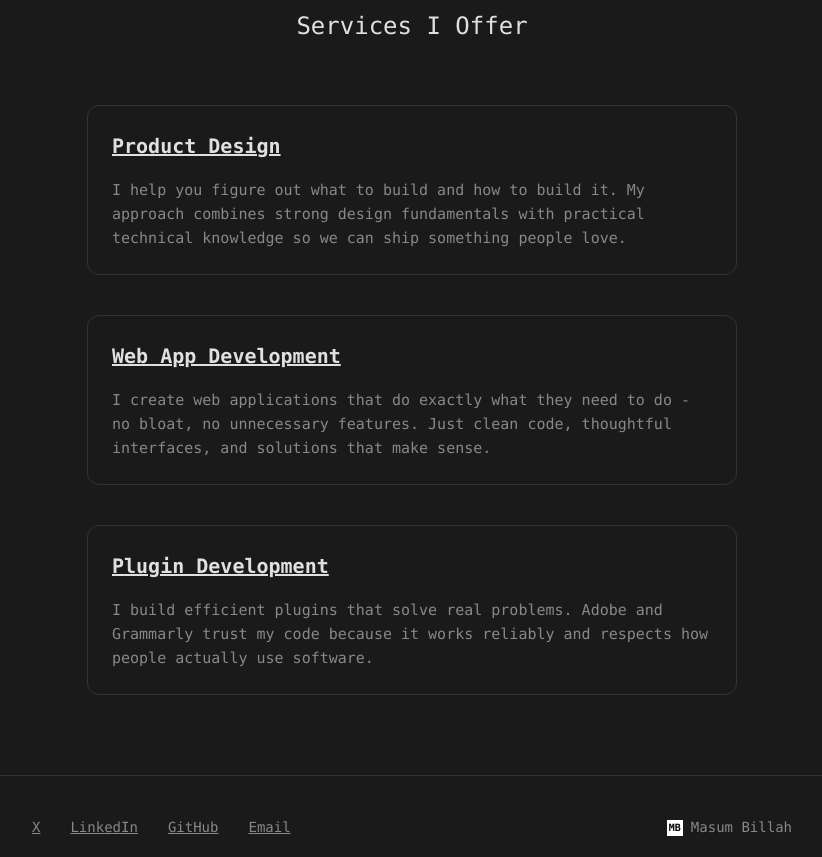
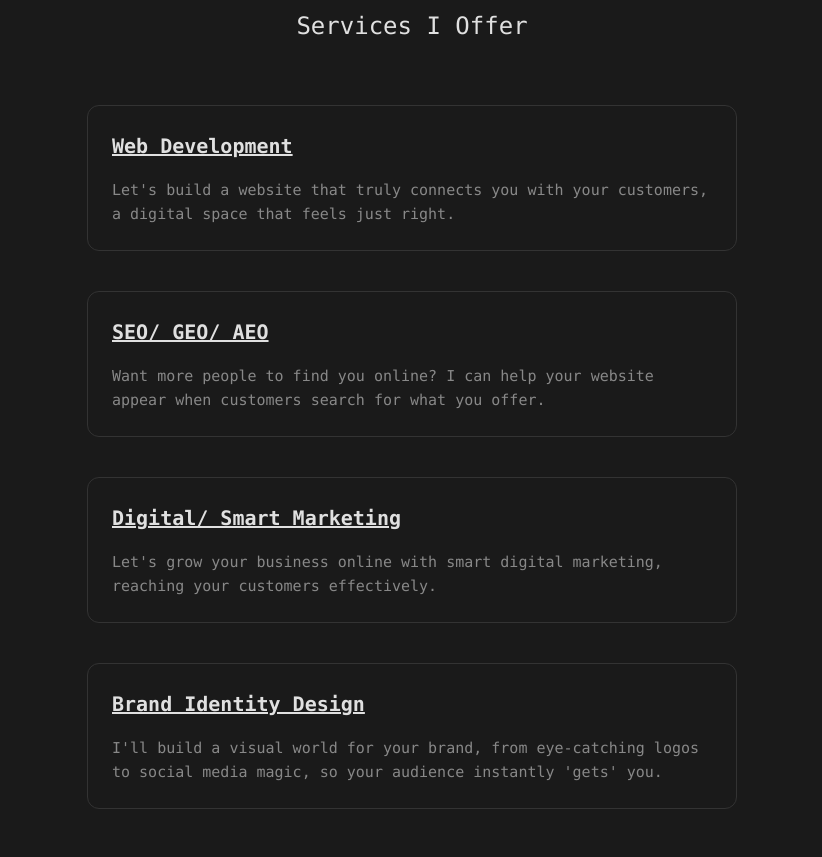
Before and after one commit to billahdotdev/me, a React (Vite) app: page / in a window 1280 px wide. Shown: the part 1940-2797 px from the top of the page, without its empty margins (228-1050 px from the left). Built offline with nearby package versions, Linux system fonts and the light colour scheme.

Commit message:
update my services

```diff
--- a/components/MyServices.jsx
+++ b/components/MyServices.jsx
@@ -13,11 +13,10 @@ export default function MyServices({ handleServiceClick }) {
             onClick={() => handleServiceClick('product-design')}
           >
             <div className="service-info">
-              <h3>Product Design</h3>
+              <h3>Web Development</h3>
               <p>
-                I help you figure out what to build and how to build it. My
-                approach combines strong design fundamentals with practical
-                technical knowledge so we can ship something people love.
+                Let's build a website that truly connects you with your
+                customers, a digital space that feels just right.
               </p>
             </div>
           </div>
@@ -27,11 +26,10 @@ export default function MyServices({ handleServiceClick }) {
             onClick={() => handleServiceClick('web-development')}
           >
             <div className="service-info">
-              <h3>Web App Development</h3>
+              <h3>SEO/ GEO/ AEO</h3>
               <p>
-                I create web applications that do exactly what they need to do -
-                no bloat, no unnecessary features. Just clean code, thoughtful
-                interfaces, and solutions that make sense.
+                Want more people to find you online? I can help your website
+                appear when customers search for what you offer.
               </p>
             </div>
           </div>
@@ -41,11 +39,24 @@ export default function MyServices({ handleServiceClick }) {
             onClick={() => handleServiceClick('plugin-development')}
           >
             <div className="service-info">
-              <h3>Plugin Development</h3>
+              <h3>Digital/ Smart Marketing</h3>
               <p>
-                I build efficient plugins that solve real problems. Adobe and
-                Grammarly trust my code because it works reliably and respects
-                how people actually use software.
+                Let's grow your business online with smart digital marketing,
+                reaching your customers effectively.
+              </p>
+            </div>
+          </div>
+
+          <div
+            className="service-item"
+            onClick={() => handleServiceClick('plugin-development')}
+          >
+            <div className="service-info">
+              <h3>Brand Identity Design</h3>
+              <p>
+                I'll build a visual world for your brand, from eye-catching
+                logos to social media magic, so your audience instantly 'gets'
+                you.
               </p>
             </div>
           </div>
```
